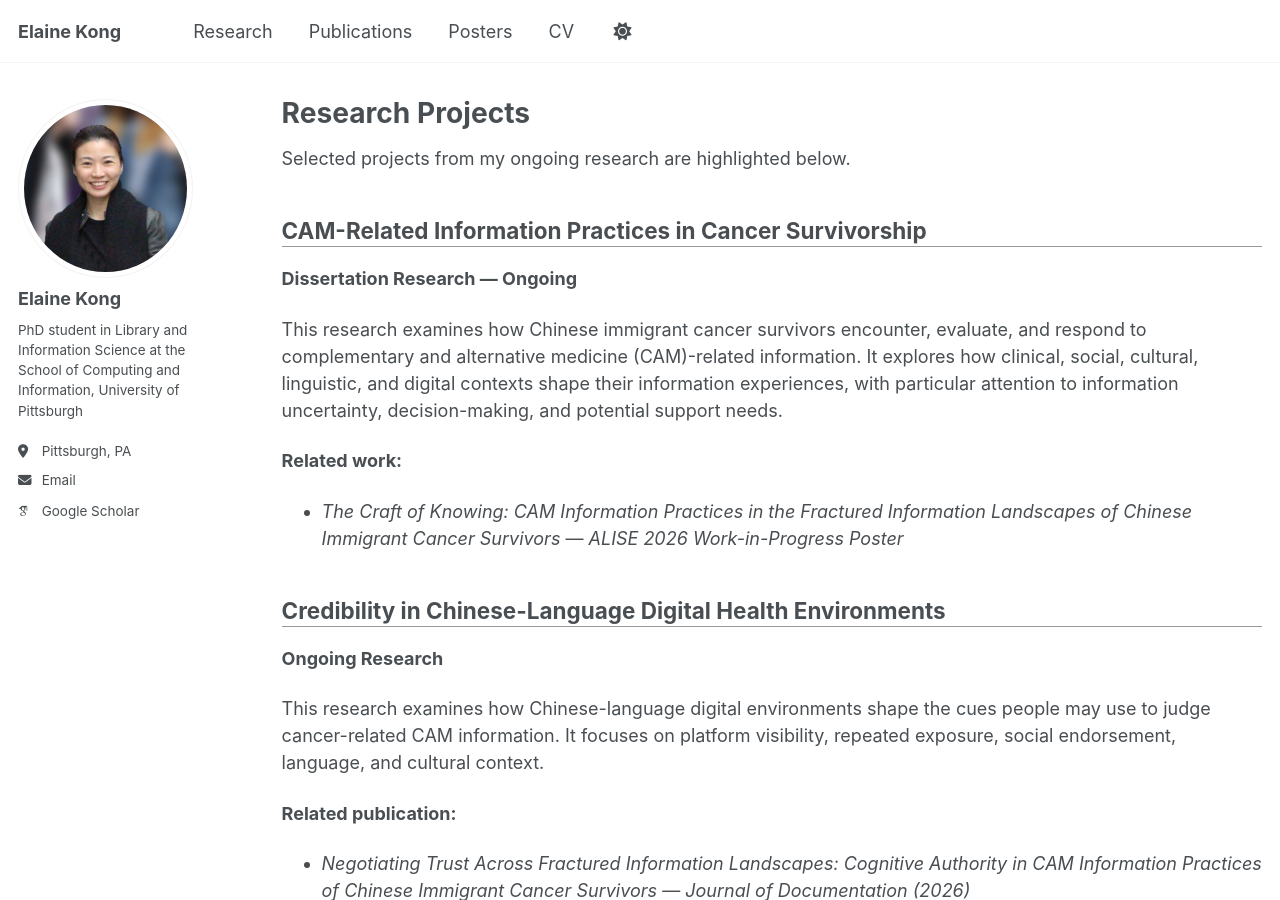
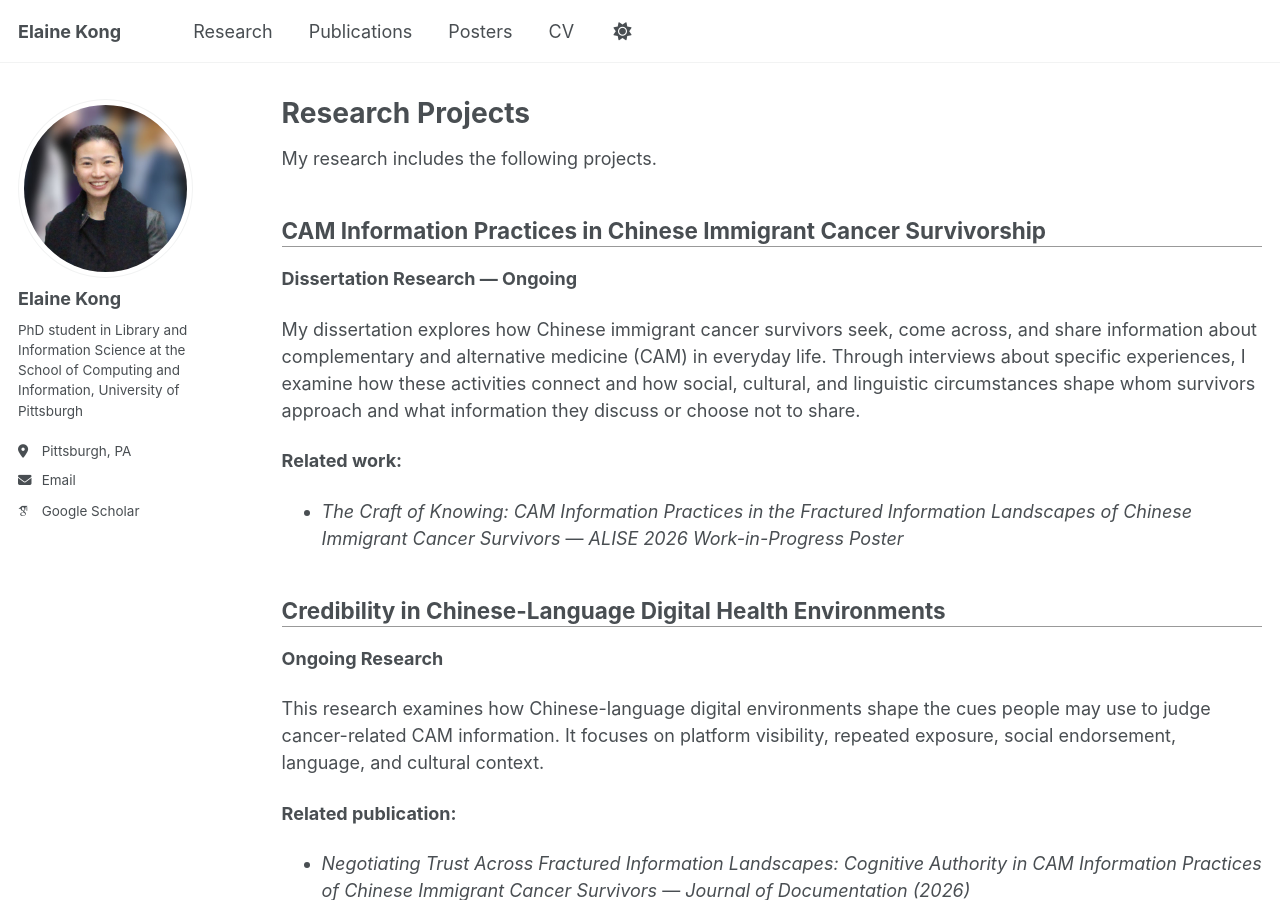
Before and after one commit to elainewskong/elainewskong.github.io, a Jekyll site: the page built from _pages/research.md, in a window 1280 px wide and 900 px high. Built offline with Jekyll 4.4.1, drawn with Linux system fonts in a browser that asks for light colours; some web fonts are replaced; a script that is not in the unit is left out.

Commit message:
Update research.md

```diff
--- a/_pages/research.md
+++ b/_pages/research.md
@@ -9,14 +9,14 @@ redirect_from:
 
 {% include base_path %}
 
-Selected projects from my ongoing research are highlighted below.
+My research includes the following projects.
 
-## CAM-Related Information Practices in Cancer Survivorship
+## CAM Information Practices in Chinese Immigrant Cancer Survivorship
 <hr style="margin-top:-0.5em; margin-bottom:0.8em; border:0; border-top:1px solid #999999;">
 
 **Dissertation Research — Ongoing**
 
-This research examines how Chinese immigrant cancer survivors encounter, evaluate, and respond to complementary and alternative medicine (CAM)-related information. It explores how clinical, social, cultural, linguistic, and digital contexts shape their information experiences, with particular attention to information uncertainty, decision-making, and potential support needs.
+My dissertation explores how Chinese immigrant cancer survivors seek, come across, and share information about complementary and alternative medicine (CAM) in everyday life. Through interviews about specific experiences, I examine how these activities connect and how social, cultural, and linguistic circumstances shape whom survivors approach and what information they discuss or choose not to share.
 
 **Related work:**
 
```
